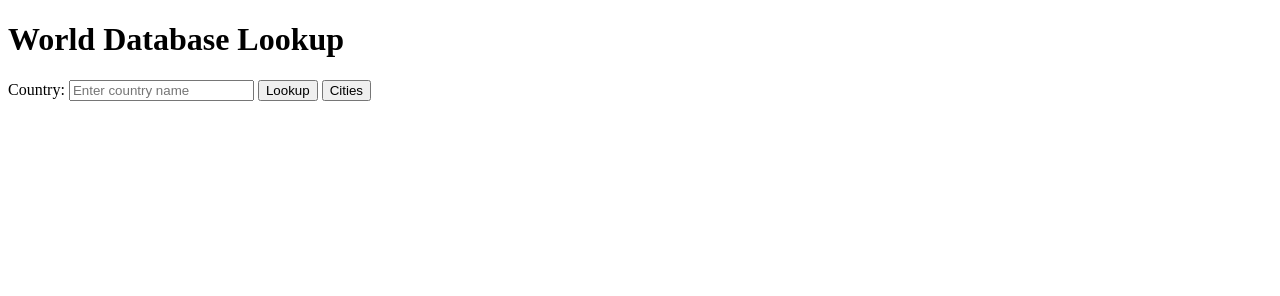
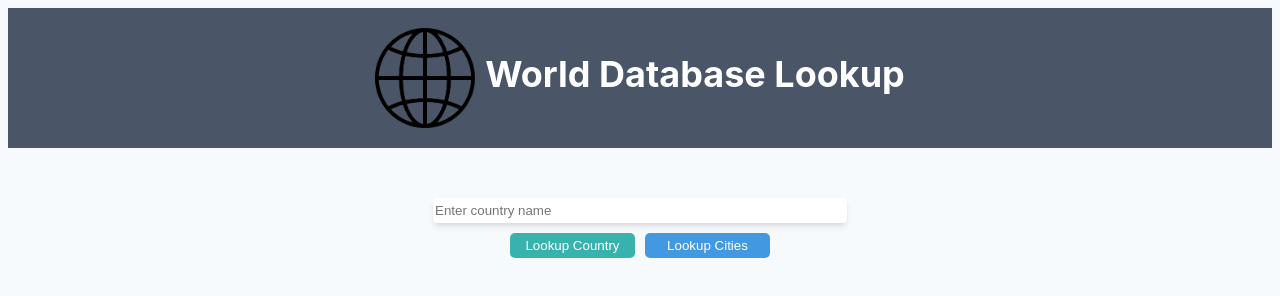
Before and after one commit to sadlerb/info2180-lab5, a plain HTML site: page index.html in a window 1280 px wide. Drawn offline with Linux system fonts and the light colour scheme.

Commit message:
Added CSS

```diff
--- a/index.html
+++ b/index.html
@@ -13,15 +13,15 @@
 
 	<body>
 		<header>
+			<img src="globe.png" alt="">
 			<h1>World Database Lookup</h1>
 		</header>
 
 		<main>
 			<div id="controls">
-				<label for="country">Country:</label>
 				<input id="country" type="search" name="country" placeholder="Enter country name" />
-				<button id="lookup">Lookup</button>
-				<button id="lookupCity">Cities</button>
+				<button id="lookup">Lookup Country</button>
+				<button id="lookupCity">Lookup Cities</button>
 			</div>
 
 			<div id="result">
--- a/world.css
+++ b/world.css
@@ -1 +1,123 @@
-/* Add your own styles */
+:root{
+    font-size: 18px;
+    font-family: -apple-system, BlinkMacSystemFont, 'Segoe UI', Roboto, Oxygen, Ubuntu, Cantarell, 'Open Sans', 'Helvetica Neue', sans-serif;
+}
+
+header{
+    display: flex;
+    background-color: #4a5568;
+    color: white;
+    padding-left: 20%;
+    padding-right: 20%;
+    padding-top: 20px;
+    padding-bottom: 20px;
+    justify-content: center;
+}
+
+img{
+    width: 100px;
+    padding-right: 10px;
+}
+body{
+    background-color: #f7fafc;
+}
+
+main{
+    display: flex;
+    justify-content: center;
+    align-items: center;
+    flex-direction: column;
+    margin-left: 15%;
+    margin-right: 15%;
+}
+
+input{
+    width:  100%;
+    padding-top: 5px;
+    padding-bottom: 5px;
+    margin-bottom: 10px;
+    border-radius: 4px;
+    border: none;
+    box-shadow: 0 4px 6px -1px rgba(0, 0, 0, 0.1), 0 2px 4px -1px rgba(0, 0, 0, 0.06);
+    order: 1;
+}
+#result{
+    order: 1;
+
+}
+
+#controls{
+    display: flex;
+    justify-content: center;
+    align-items: center;
+    flex-wrap: wrap;
+    margin-top: 50px;
+}
+
+
+#controls #lookup{
+    background-color: #38b2ac;
+    border: none;
+    border-radius: 5px;
+    padding: 5px;
+    padding-left: 12px;
+    padding-right: 12px;
+    color: white;
+    order: 2;
+    max-width: 125px;
+    flex: 0 45%;
+    margin-right: 5px;
+}
+
+#controls #lookupCity{
+    background-color: #4299e1;
+    border: none;
+    border-radius: 5px;
+    padding: 5px;
+    padding-left: 12px;
+    padding-right: 12px;
+    color: white;
+    order: 2;
+    max-width: 125px;
+    flex: 0 50%;
+    margin-left: 5px;
+}
+
+#result{
+    width: 100%;
+}
+
+table, th, td{
+    margin-left: 50px;
+    border: 1px solid lightgray;
+    border-radius: 2px;
+    border-collapse: collapse;
+
+}
+
+th,td{
+    text-align: left;
+    padding-left: 15px;
+    padding-right: 15px;
+}
+
+tr:nth-child(even){
+    background-color: white;
+}
+
+th{
+    min-height: 90px;
+    min-width: 200px;
+    max-height: 90px;
+    max-width: 200px;
+
+}
+
+tr{
+    height: 50px;
+    max-width: 200px;
+}
+
+table{
+    margin-top: 20px;
+}
```
Also changed, not shown: globe.png (added), 1 other file.
